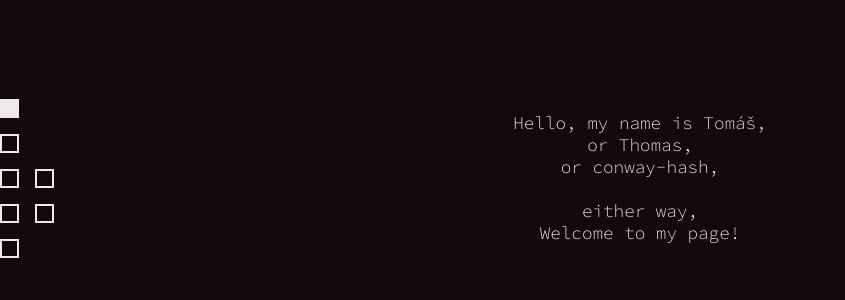
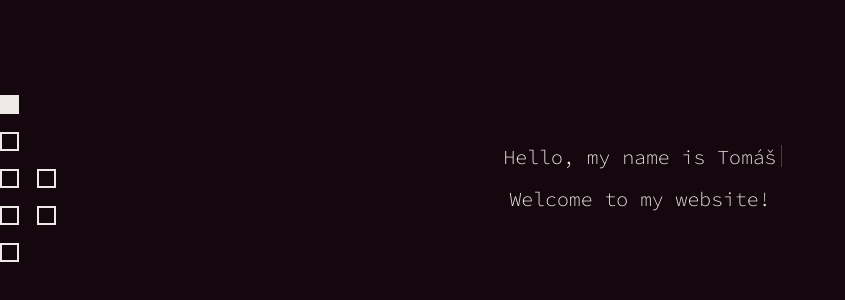
Before and after one commit to conway-hash/conway-hash-portfolio, a Next.js app: page / in a window 1280 px wide. Shown: the part 222-522 px from the top of the page, without its empty margins (0-845 px from the left). Built offline with nearby package versions, Linux system fonts and the light colour scheme.

Commit message:
loading of name on landing

```diff
--- a/components/1nav.jsx
+++ b/components/1nav.jsx
@@ -1,12 +1,15 @@
 import styles from './1nav.module.css'
-import { useState } from 'react';
+import { useState } from 'react'
+import Link from 'next/link'
+import { useRouter } from 'next/router'
 
 export default function Nav({ intersectingSection }) {
     const [isOpen, setOpen] = useState(false);
     const toggleMenu = () => setOpen(!isOpen);
     const anchorClick = () => setOpen(!isOpen);
 
-    console.log(intersectingSection)
+    const router = useRouter()
+    const pathname = router.pathname
 
     return (
         <>
@@ -23,26 +26,26 @@ export default function Nav({ intersectingSection }) {
                 </div>
                 <ul className={styles.menu}>
                     <li className={styles.menu_top}>CONWAY_HASH$</li>
-                    <a href='#home' onClick={anchorClick}><li>HOME</li></a>
-                    <a href='#about' onClick={anchorClick}><li>ABOUT</li></a>
-                    <a href='#projects' onClick={anchorClick}><li>PROJECTS</li></a>
-                    <a href='#experience' onClick={anchorClick}><li>EXPERIENCE</li></a>
-                    <a href='#contact' onClick={anchorClick}><li>CONTACT</li></a>
+                    <Link href='/#home' onClick={anchorClick}><li>HOME</li></Link>
+                    <Link href='/#about' onClick={anchorClick}><li>ABOUT</li></Link>
+                    <Link href='/#projects' onClick={anchorClick}><li>PROJECTS</li></Link>
+                    <Link href='/#experience' onClick={anchorClick}><li>EXPERIENCE</li></Link>
+                    <Link href='/#contact' onClick={anchorClick}><li>CONTACT</li></Link>
                 </ul>
             </nav>
 
             <nav className={styles.nav_desktop}>
-                <a href="#home" className={`${styles.nav_desktop_button} ${intersectingSection === "home" ? styles.nav_desktop_btn_active : ""}`}></a>
-                <a href="#about" className={`${styles.nav_desktop_button} ${intersectingSection === "about" ? styles.nav_desktop_btn_active : ""}`}></a>
+                <Link href="/#home" className={`${styles.nav_desktop_button} ${intersectingSection === "home" ? styles.nav_desktop_btn_active : styles.nav_desktop_btn_inactive}`}></Link>
+                <Link href="/#about" className={`${styles.nav_desktop_button} ${intersectingSection === "about" ? styles.nav_desktop_btn_active : styles.nav_desktop_btn_inactive}`}></Link>
                 <div className={styles.nav_desktop_btn_cont}>
-                    <a href="#projects" className={`${styles.nav_desktop_button} ${intersectingSection === "projects" ? styles.nav_desktop_btn_active : ""}`}></a>
+                    <Link href="/#projects" className={`${styles.nav_desktop_button} ${intersectingSection === "projects" ? styles.nav_desktop_btn_active : styles.nav_desktop_btn_inactive}`}></Link>
+                    <Link href="/projects" className={`${styles.nav_desktop_button} ${intersectingSection === "projectsapp" ? styles.nav_desktop_btn_active : styles.nav_desktop_btn_inactive}`}></Link>
+                </div>
+                <div className={styles.nav_desktop_btn_cont}>
+                    <Link href="/#experience" className={`${styles.nav_desktop_button} ${intersectingSection === "experience" ? styles.nav_desktop_btn_active : styles.nav_desktop_btn_inactive}`}></Link>
                     <button className={styles.nav_desktop_button}></button>
                 </div>
-                <div className={styles.nav_desktop_btn_cont}>
-                    <a href="#experience" className={`${styles.nav_desktop_button} ${intersectingSection === "experience" ? styles.nav_desktop_btn_active : ""}`}></a>
-                    <button className={styles.nav_desktop_button}></button>
-                </div>
-                <a href="#contact" className={`${styles.nav_desktop_button} ${intersectingSection === "contact" ? styles.nav_desktop_btn_active : ""}`}></a>
+                <Link href="/#contact" className={`${styles.nav_desktop_button} ${intersectingSection === "contact" ? styles.nav_desktop_btn_active : styles.nav_desktop_btn_inactive}`}></Link>
             </nav>
         </>
     )
--- a/components/1nav.module.css
+++ b/components/1nav.module.css
@@ -70,6 +70,10 @@
     height: 15px;
     border: 2px solid rgb(var(--text-main-color));
     transition: all 0.4s;
+}
+
+.nav_desktop_btn_inactive:hover {
+    animation: infinite alternate button_animation 1s;
 }
 
 .nav_desktop_btn_active {
@@ -149,6 +153,15 @@
     font-weight: 600;
 }
 
+@keyframes button_animation {
+    0% {
+        background-color: rgba(var(--text-main-color),0);
+    }
+    100% {
+        background-color: rgba(var(--text-main-color),0.6);
+    }
+}
+
 @media screen and (width > 768px){
     .nav_mobile_button {
         display: none;
--- a/components/2landing.jsx
+++ b/components/2landing.jsx
@@ -1,13 +1,115 @@
 import styles from './2landing.module.css'
 import utilities from '/styles/utilities.module.css'
-import React, { forwardRef } from 'react';
+import { forwardRef, useEffect, useState, useRef } from 'react';
 
 const landing = forwardRef((props, ref) => {
+
+    const names = ['Tomáš', 'Thomas', 'Conway-Hash']
+    const [name, setName] = useState(names[0]);
+
+
+    const [loadingName, setLoadingName] = useState('');
+    const [charIndex, setCharIndex] = useState(0);
+
+    useEffect(() => {
+        const interval_ID0 = setInterval(() => {
+            console.log(charIndex)
+            if (charIndex < name.length) {
+                setLoadingName(prevLoadingName => prevLoadingName + name[charIndex]);
+                setCharIndex(prevCharIndex => prevCharIndex + 1);
+            } else {
+                clearInterval(interval_ID0);
+            }
+        }, 200);
+
+        return () => {
+            clearInterval(interval_ID0);
+        };
+    }, [name, charIndex]);
+
+
     return (
         <section ref={ref} id="home" className={utilities.section}>
-            <p className={styles.paragraph}>Hello, my name is Tomáš,<br></br>or Thomas,<br></br>or conway-hash,<br></br><br></br>either way,<br></br>Welcome to my page!</p>
+            <p className={`${styles.paragraph} ${styles.paragraph_main}`}>
+                Hello, my name is {loadingName}
+            </p>
+            <p className={styles.paragraph}>
+                Welcome to my website!
+            </p>
         </section>
     )
 })
 
-export default landing
+export default landing;
+    /*
+const [showName, setShowName] = useState(false);
+
+const loadingNameRef = useRef('');
+
+
+// useEffect to add letters to loadingName
+useEffect(() => {
+    const interval_ID0 = setInterval(() => {
+        console.log(0)
+        if (charIndex < name.length) {
+            setLoadingName(prevLoadingName => prevLoadingName + name[charIndex]);
+            loadingNameRef.current = loadingName + name[charIndex];
+            setCharIndex(prevCharIndex => prevCharIndex + 1);
+        } else {
+            setShowName(true);
+            clearInterval(interval_ID0);
+        }
+    }, 200);
+
+    return () => {
+        clearInterval(interval_ID0);
+    };
+}, [name, charIndex]);
+
+// useEffect to remove letters from loadingName
+useEffect(() => {
+    if (!showName) {
+        return;
+    }
+
+    const timeout_ID = setTimeout(() => {
+        const interval_ID1 = setInterval(() => {
+            console.log(1)
+            setLoadingName(prevLoadingName => {
+                const newLoadingName = loadingNameRef.current.slice(0, -1);
+                loadingNameRef.current = newLoadingName;
+                return newLoadingName;
+            });
+            if (loadingNameRef.current.length === 0) {
+                clearInterval(interval_ID1);
+                setShowName(false);
+            }
+        }, 200);
+    }, 2000);
+
+    return () => {
+        clearTimeout(timeout_ID);
+    };
+}, [showName]);
+
+*/
+
+/*
+    useEffect(() => {
+        const timeout_ID1 = setTimeout(() => {
+            const interval_ID1 = setInterval(() => {
+                console.log(charIndex)
+                if (-1 < charIndex) {
+                    setLoadingName(prevLoadingName => prevLoadingName.substring(0, charIndex));
+                    setCharIndex(prevCharIndex => prevCharIndex - 1);
+                } else {
+                    clearInterval(interval_ID1);
+                }
+            }, 200);
+        }, 800)
+
+        return () => {
+            clearTimeout(timeout_ID1);
+        };
+    }, [name, charIndex]);
+*/
--- a/components/2landing.module.css
+++ b/components/2landing.module.css
@@ -4,4 +4,24 @@
     font-weight: 300;
     max-width: 500px;
     font-size: 1.1rem;
+    position: relative;
 }
+
+.paragraph_main::after {
+    content: '';
+    position: absolute;
+    width: 1px;
+    transform: translate(4px);
+    height: 90%;
+    background: rgb(var(--text-main-color));
+    animation: cursor_animation alternate infinite 0.7s;
+}
+
+@keyframes cursor_animation {
+    0% {
+        background: rgba(var(--text-main-color),0);
+    }
+    100% {
+        background: rgba(var(--text-main-color),1);
+    }
+}
--- a/components/4projects.jsx
+++ b/components/4projects.jsx
@@ -1,6 +1,7 @@
 import styles from './4projects.module.css'
 import utilities from '/styles/utilities.module.css'
 import React, { forwardRef } from 'react';
+import Link from 'next/link';
 
 const projects = forwardRef((props, ref) => {
     return (
@@ -13,7 +14,7 @@ const projects = forwardRef((props, ref) => {
                 Anyway, you should at least have a look at them.
             </p>
             <div className={styles.flex}>
-                <button className={styles.button}>Take me to PROJECTS</button>
+                <Link href="/projects" className={styles.button}>Take me to PROJECTS</Link>
             </div>
         </section>
     )
--- a/styles/globals.css
+++ b/styles/globals.css
@@ -5,6 +5,7 @@
   --yellow-c: 255, 210, 63;
   --blue-c: 94, 43, 255;
   --pink-c: 245, 88, 114;
+  font-size: 16px;
 }
 
 * {
@@ -55,6 +56,10 @@ button {
 
 
 @media screen and (width > 768px){
+  :root {
+    font-size: 18px;
+  }
+
   ::-webkit-scrollbar {
     width: 19px;
   }
```
